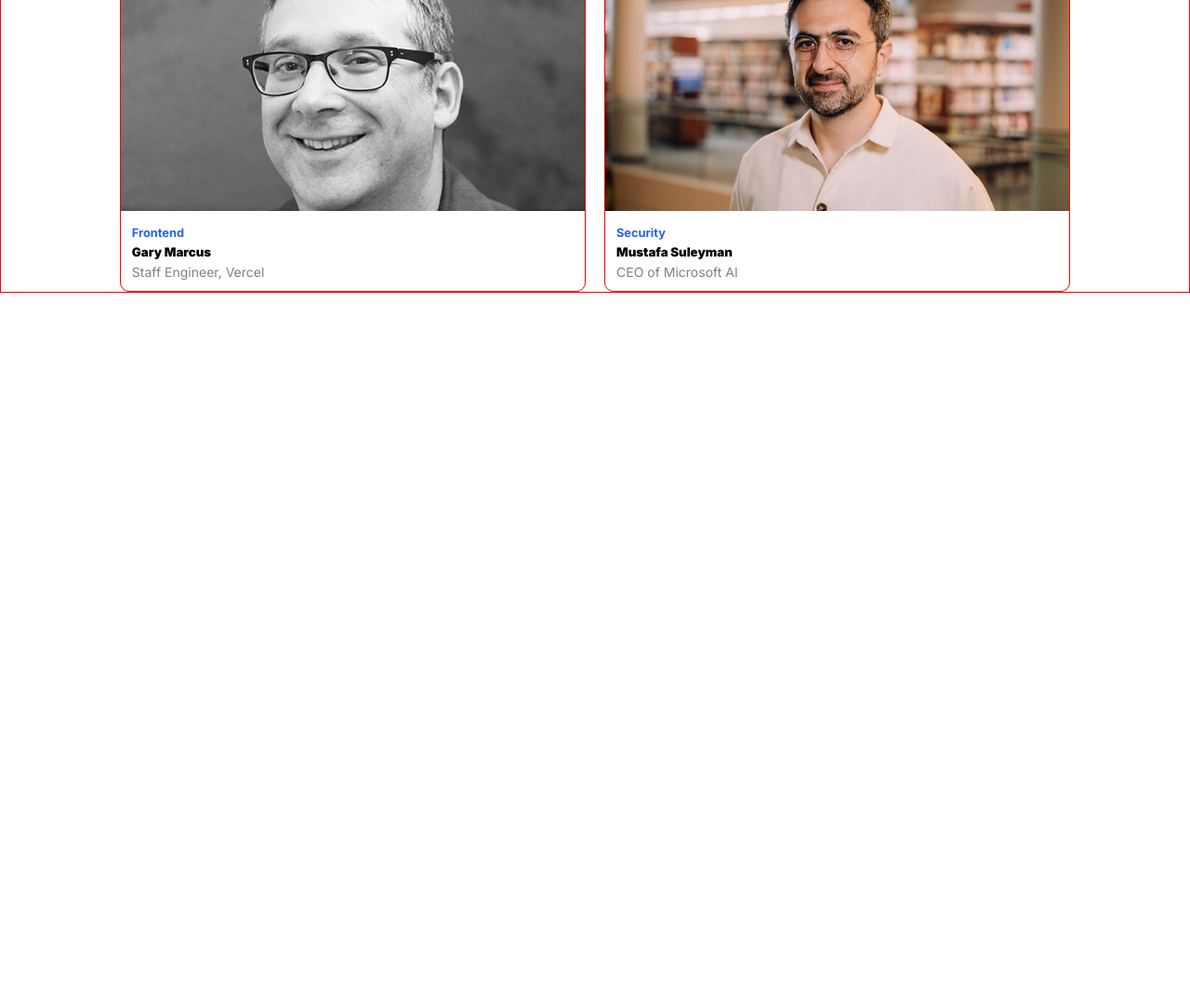
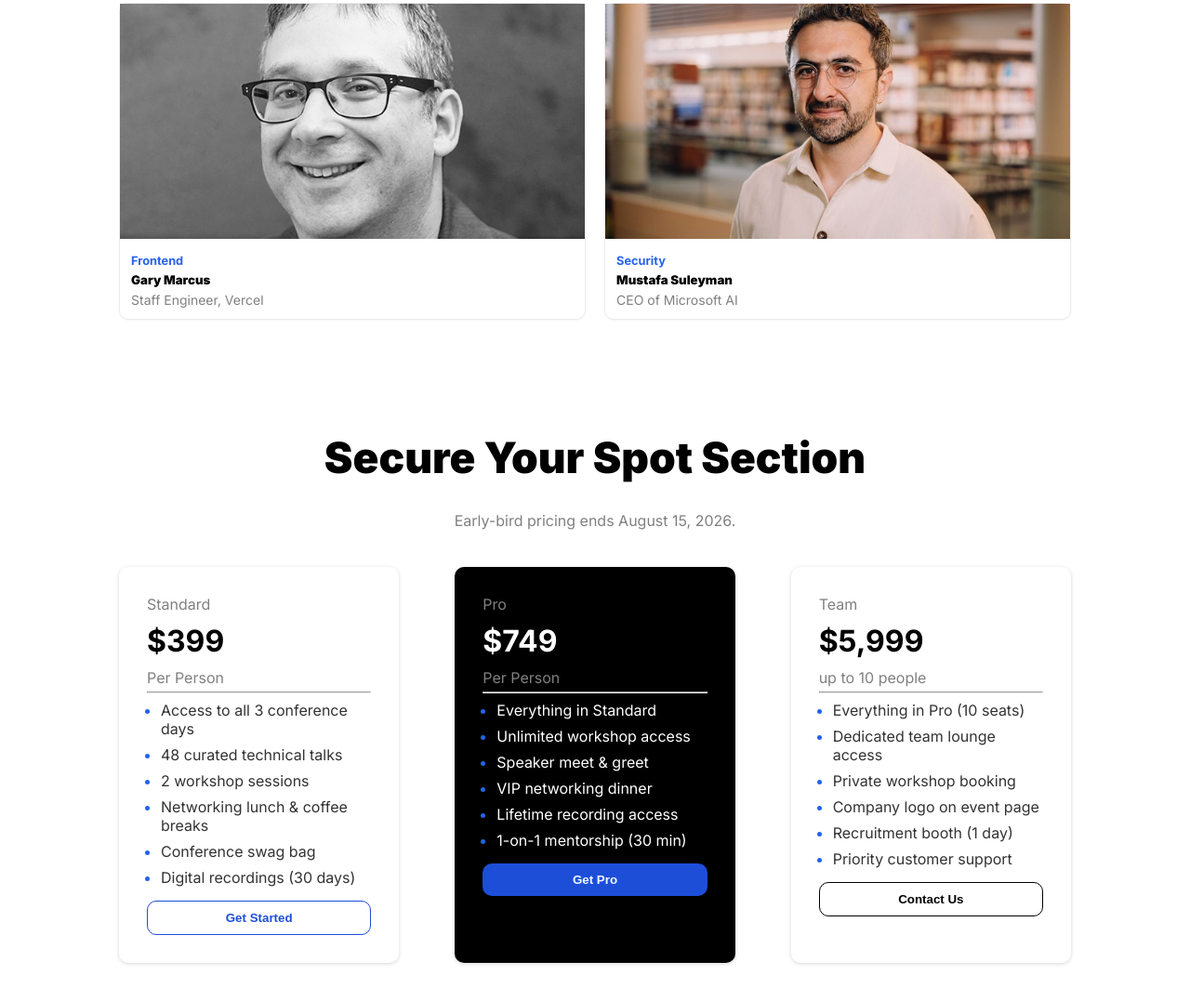
Before and after one commit to alaminsaleh/DEVCONF-2026, a plain HTML site: page index.html in a window 1280 px wide. Shown: the part 1281-2358 px from the top of the page at 93% size. Before the commit the page ends 1596 px from the top, so only its background shows below. Drawn offline with Linux system fonts and the light colour scheme.

Commit message:
Implement pricing section with pricing cards

```diff
--- a/index.html
+++ b/index.html
@@ -51,9 +51,10 @@
         </section>
         <!-- Meet speakers section -->
         <section class="meet-speaker-container">
-            <h2 style="text-align: center; font-weight: 900; font-size: 46px;">Meet The Speakers </h2>
+            <h2 style="text-align: center; font-weight: 900; font-size: 46px; margin-bottom: 30px;">Meet The Speakers
+            </h2>
             <div class="speakers-card">
-                <div class="card-style" style="border: 1px solid red; border-radius: 10px;">
+                <div class="card-style">
                     <img src="./assets/andrej.png" alt="The Speaker name is Andrej, who speeches in the seminar">
                     <div class="card-items">
                         <h6>AI/ML</h6>
@@ -61,7 +62,7 @@
                         <p>Pretraining team, Anthropic</p>
                     </div>
                 </div>
-                <div class="card-style" style="border: 1px solid red; border-radius: 10px;">
+                <div class="card-style">
                     <img src="./assets/demis.png" alt="The Speaker name is Andrej, who speeches in the seminar">
                     <div class="card-items">
                         <h6>Cloud & DevOps</h6>
@@ -69,7 +70,7 @@
                         <p>Co-Founder and CEO, Google DeepMind</p>
                     </div>
                 </div>
-                <div class="card-style" style="border: 1px solid red; border-radius: 10px;">
+                <div class="card-style">
                     <img src="./assets/gary.png" alt="The Speaker name is Gary Marcus, who speeches in the seminar">
                     <div class="card-items">
                         <h6>Frontend</h6>
@@ -77,7 +78,7 @@
                         <p>Staff Engineer, Vercel</p>
                     </div>
                 </div>
-                <div class="card-style" style="border: 1px solid red; border-radius: 10px;">
+                <div class="card-style">
                     <img src="./assets/mustafa.png"
                         alt="The Speaker name is Mustafa Suleyman, who speeches in the seminar">
                     <div class="card-items">
@@ -90,8 +91,58 @@
             </div>
         </section>
         <!-- Secure Your Spot section -->
-        <section>
+        <section class="secure-spot-container">
+            <h2 style="text-align: center; font-weight: 900; font-size: 46px; margin-bottom: 30px">Secure Your Spot
+                Section</h2>
+            <p style="text-align: center; color: gray;"> Early-bird pricing ends August 15, 2026.</p>
+            <div class="secure-card-container">
+                <div class="secure-cards card1">
+                    <p>Standard</p>
+                    <h3 style="color: black;">$399</h3>
+                    <p>Per Person</p>
+                    <hr>
+                    <ul class="ticket-list">
+                        <li>Access to all 3 conference days</li>
+                        <li>48 curated technical talks</li>
+                        <li>2 workshop sessions</li>
+                        <li>Networking lunch & coffee breaks</li>
+                        <li>Conference swag bag</li>
+                        <li>Digital recordings (30 days)</li>
+                    </ul>
+                    <button class="secure-card-button btn1">Get Started</button>
+                </div>
+                <div class="secure-cards card2">
+                    <p>Pro</p>
+                    <h3>$749</h3>
+                    <p>Per Person</p>
+                    <hr>
+                    <ul class="card-lists ticket-list">
+                        <li>Everything in Standard</li>
+                        <li>Unlimited workshop access</li>
+                        <li>Speaker meet & greet</li>
+                        <li>VIP networking dinner</li>
+                        <li>Lifetime recording access</li>
+                        <li>1-on-1 mentorship (30 min)</li>
+                    </ul>
+                    <button class="secure-card-button btn2">Get Pro</button>
+                </div>
+                <div class="secure-cards card3">
+                    <p>Team</p>
+                    <h3 style="color: black;">$5,999</h3>
+                    <p>up to 10 people</p>
+                    <hr>
+                    <ul class="ticket-list">
+                        <li>Everything in Pro (10 seats)</li>
+                        <li>Dedicated team lounge access</li>
+                        <li>Private workshop booking</li>
+                        <li>Company logo on event page</li>
+                        <li>Recruitment booth (1 day)</li>
+                        <li>Priority customer support</li>
+                    </ul>
+                    <button class="secure-card-button btn3">Contact Us</button>
+                </div>
 
+            </div>
         </section>
         <!-- Self generate section -->
         <section>
--- a/styles/style.css
+++ b/styles/style.css
@@ -58,14 +58,15 @@ body {
 }
 
 #hero-btn {
-    margin-top: 19rem;
+    margin-top: 18rem;
     padding: 12px 35px;
 }
 
 /* Meet speakers section */
 .meet-speaker-container {
     margin-top: 50px;
-    border: 1px solid red;
+    /* border: 1px solid red; */
+    margin-bottom: 120px;
 }
 
 .speakers-card {
@@ -74,12 +75,13 @@ body {
     max-width: 80%;
     margin: 0 auto;
     gap: 20px;
-
 }
 
-/* .card-style {
-    width: 460px;
-} */
+.card-style {
+    box-shadow: rgba(0, 0, 0, 0.05) 0px 1px 2px 0px;
+    border: 1px solid rgb(238, 234, 234);
+    border-radius: 10px;
+}
 
 .card-style img {
     width: 100%;
@@ -104,3 +106,92 @@ body {
     color: gray;
     font-size: 14px;
 }
+
+/* Secure Your Spot section */
+.secure-spot-container {
+    margin-bottom: 50px;
+}
+
+.secure-card-container {
+    display: flex;
+    justify-content: center;
+    gap: 60px;
+    max-width: 80%;
+    margin: 40px auto;
+}
+
+.card2 p,
+h3 {
+    color: white;
+}
+
+.secure-cards {
+    box-shadow: rgba(0, 0, 0, 0.16) 0px 1px 4px;
+    padding: 30px;
+    border-radius: 10px;
+    width: 100%;
+    /* border: 1px solid red; */
+}
+
+.secure-cards p {
+    /* border: 1px solid red; */
+    color: gray;
+    margin-bottom: 5px;
+}
+
+.secure-cards h3 {
+    font-size: 2rem;
+    margin: 10px 0;
+}
+
+.secure-cards ul li {
+    margin-top: 8px;
+    margin-left: 15px;
+    /* color: #333333; */
+    /* color: #ffff; */
+}
+
+.secure-card-button {
+    color: #1D4ED8;
+    background: white;
+    padding: 10px 20px;
+    margin-top: 15px;
+    width: 100%;
+    border-radius: 10px;
+}
+
+.secure-card-container .card2 {
+    background: #000;
+    /* color: #0D1B2A; */
+    color: #FFFFFF;
+}
+
+.card1,
+.card3 {
+    color: #333333;
+    /* color: red; */
+}
+
+.secure-cards .btn1 {
+    border: 1px solid #1D4ED8;
+    font-weight: 700;
+}
+
+.secure-cards .btn2 {
+    border: none;
+    color: aliceblue;
+    background: #1D4ED8;
+    font-weight: 700;
+}
+
+.secure-cards .btn3 {
+    border: 1px solid black;
+    font-weight: 700;
+    color: black;
+}
+
+.ticket-list li::marker {
+    color: #2563EB;
+}
+
+/* Footer section styles */
```
